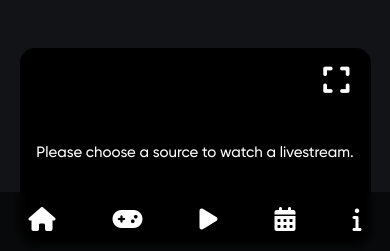
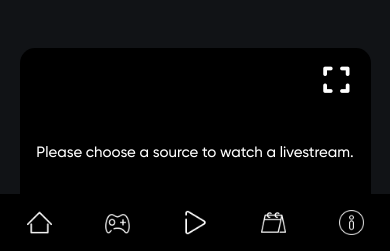
Before and after one commit to rodrigograc4/ApexHub, a plain HTML site: page live.html in a window 390 px wide. Shown: the part 593-844 px from the top of the page. Drawn offline with Linux system fonts and the light colour scheme.

Commit message:
another one

```diff
--- a/css/live.css
+++ b/css/live.css
@@ -90,6 +90,7 @@ body {
   }
 }
 
+
 /* NAVBAR MOBILE */
 @media (max-width: 768px) {
   .navbar-item {
@@ -117,21 +118,37 @@ body {
     position: fixed;
     bottom: 0;
     width: 100%;
-    background-color: rgba(0, 0, 0, 0.5);
-    backdrop-filter: blur(5px);
-    padding: 0.5em 0;
+    background-color: rgba(0, 0, 0, 1);
     z-index: 1000;
+    padding: 1em 0;
   }
 
   .navbar-mobile-item {
     color: #fff;
     text-decoration: none;
-    font-size: 1.5em;
+    margin: 0;
+    padding: 0;
+    display: flex;
+    justify-content: center;
+    align-items: center;
+    flex-direction: column;
+  }
+
+  .navbar-mobile-icon {
+    width: 25px;
+    height: 25px;
   }
 
   .navbar-logo {
     width: 8em;
     padding-left: 2em;
+  }
+
+    /* iPhone specific padding */
+  @supports (-webkit-touch-callout: none) {
+    .navbar-mobile {
+      padding-bottom: calc(1em + env(safe-area-inset-bottom));
+    }
   }
 }
 
--- a/live.html
+++ b/live.html
@@ -2,7 +2,7 @@
 <html lang="en">
 <head>
     <meta charset="UTF-8">
-    <meta name="viewport" content="width=device-width, initial-scale=1.0">
+    <meta name="viewport" content="width=device-width, initial-scale=1.0, viewport-fit=cover">
     <link rel="manifest" href="app/manifest.json" />
     <meta name="apple-mobile-web-app-capable" content="yes" />
     <meta name="apple-mobile-web-app-status-bar-style" content="black-translucent" />
@@ -29,11 +29,11 @@
         </div>
     </div>
     <div class="navbar-mobile">
-        <a aria-current="page" href="/ApexHub/" class="navbar-mobile-item"><i class="fa-solid fa-house"></i></a>
-        <a aria-current="page" href="/game.html" class="navbar-mobile-item"><i class="fa-solid fa-gamepad"></i></a>
-        <a aria-current="page" href="/ApexHub/live" class="navbar-mobile-item"><i class="fa-solid fa-play"></i></a>
-        <a aria-current="page" href="/schedule.html" class="navbar-mobile-item"><i class="fa-solid fa-calendar-days"></i></a>
-        <a aria-current="page" href="/about.html" class="navbar-mobile-item"><i class="fa-solid fa-info"></i></a>
+        <a aria-current="page" href="/ApexHub/" class="navbar-mobile-item"><img src="images/home.png" class="navbar-mobile-icon"></a>
+        <a aria-current="page" href="/game.html" class="navbar-mobile-item"><img src="images/game.png" class="navbar-mobile-icon"></a>
+        <a aria-current="page" href="/ApexHub/live" class="navbar-mobile-item"><img src="images/play.png" class="navbar-mobile-icon"></a>
+        <a aria-current="page" href="/schedule.html" class="navbar-mobile-item"><img src="images/schedule.png" class="navbar-mobile-icon"></a>
+        <a aria-current="page" href="/about.html" class="navbar-mobile-item"><img src="images/info.png" class="navbar-mobile-icon"></a>
     </div>
 
     <!-- Header -->
```
Also changed, not shown: index.html (+1 -1 lines).
